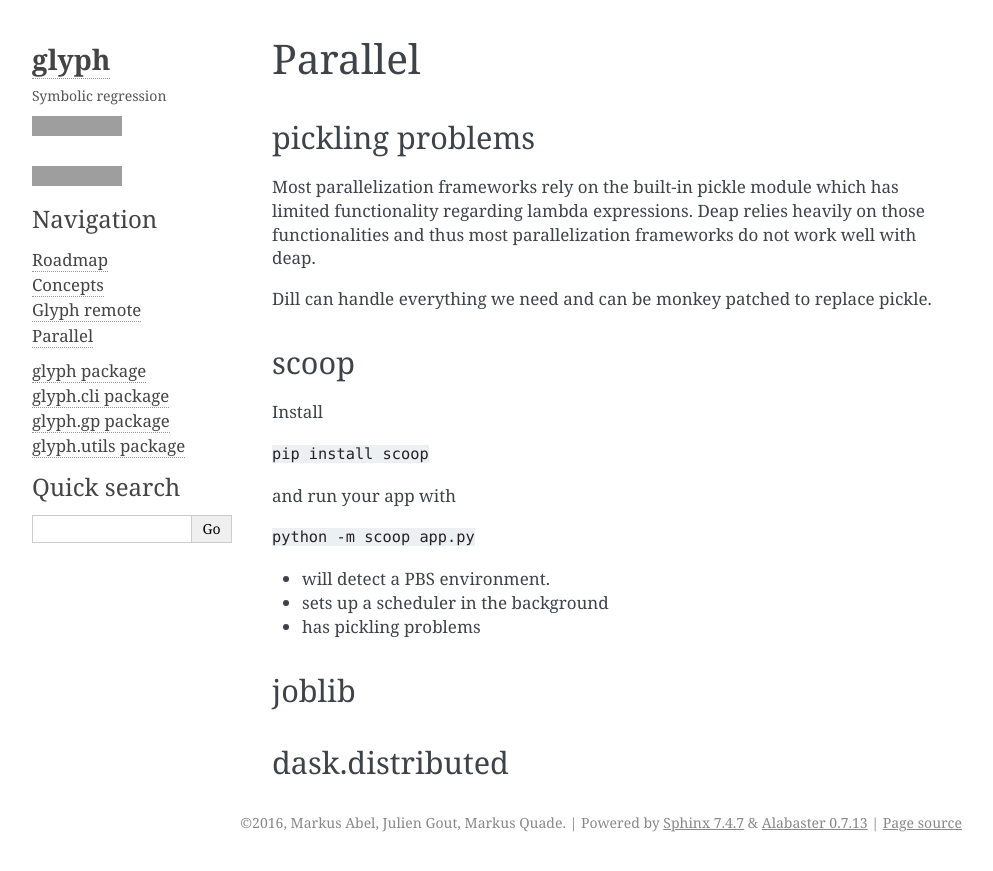
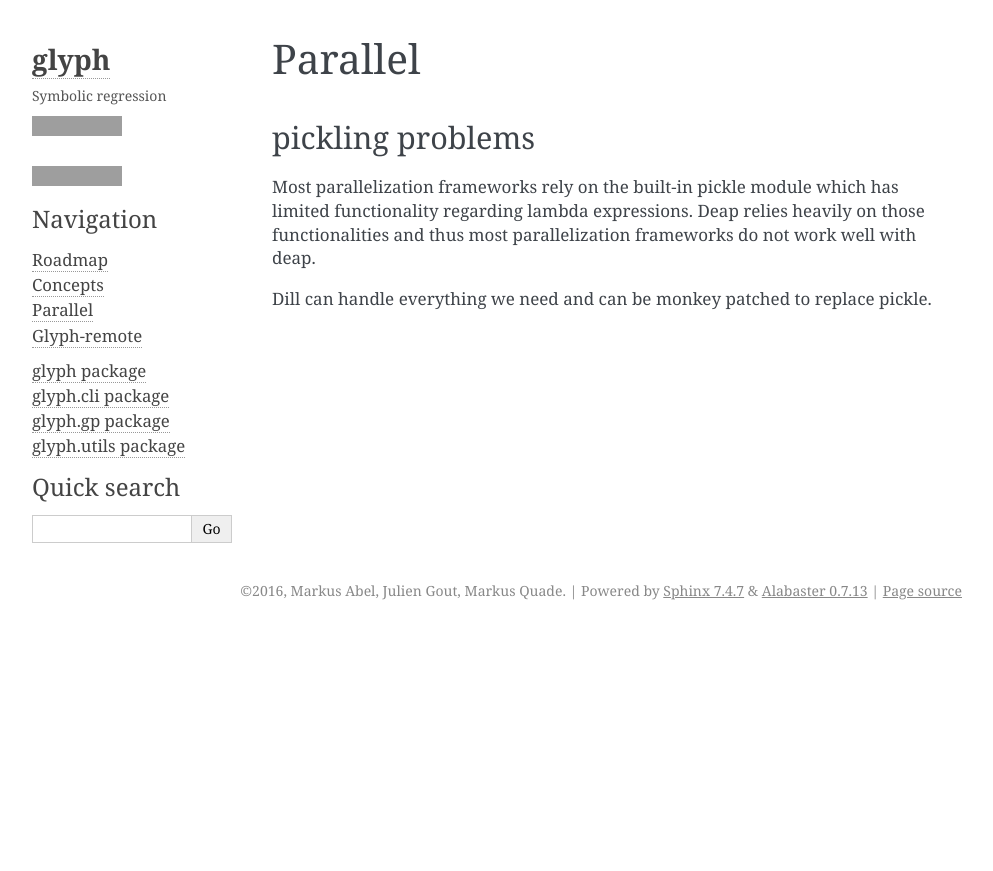
Before and after one commit to Ambrosys/glyph, a Sphinx documentation site: the page built from doc/source/concepts/parallel.md, in a window 1280 px wide, cut to the strip 0-871 px from the top of the page. Shown: the whole strip, without its empty margins (148-1141 px from the left). Built offline with Sphinx 7.4.7, drawn with Linux system fonts in a browser that asks for light colours; grey boxes are pictures that could not be loaded.

```diff
--- a/doc/source/concepts/parallel.md
+++ b/doc/source/concepts/parallel.md
@@ -1,26 +1,8 @@
 # Parallel
 
-### pickling problems
+## pickling problems
 
 Most parallelization frameworks rely on the built-in pickle module which has limited functionality regarding lambda expressions.
 Deap relies heavily on those functionalities and thus most parallelization frameworks do not work well with deap.
 
 Dill can handle everything we need and can be monkey patched to replace pickle.
-
-### scoop
-
-Install
-
-`pip install scoop`
-
-and run your app with
-
-`python -m scoop app.py`
-
- * will detect a PBS environment.
- * sets up a scheduler in the background
- * has pickling problems
-
-### joblib
-
-### dask.distributed
```
Also changed, not shown: doc/source/index.rst (+8 -2 lines), doc/source/roadmap.md (+13 -0 lines).
